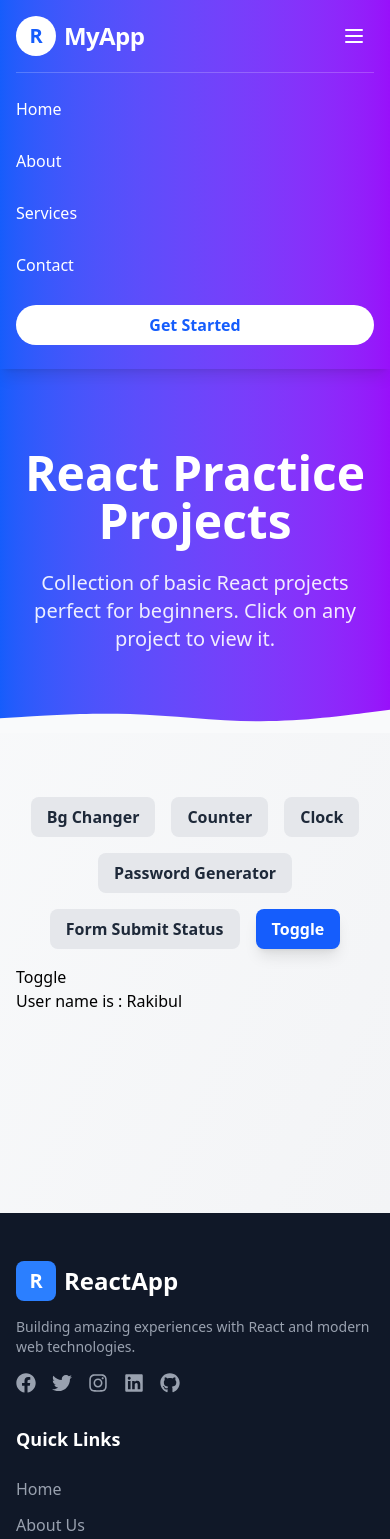
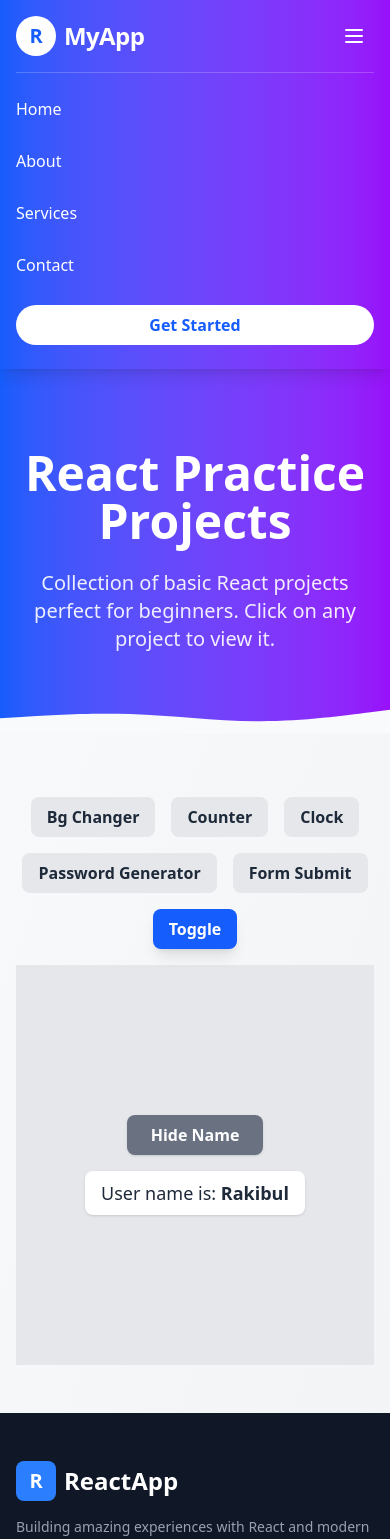
Before and after one commit to rakibul2242/learn_react, a React (Vite) app: page /projects/toggle in a window 390 px wide. Shown: the top 1539 px of the page. Built offline with nearby package versions, Linux system fonts and the light colour scheme.

Commit message:
refactor: update component styles and improve layout for better responsiveness

```diff
--- a/src/components/Projects/Clock.jsx
+++ b/src/components/Projects/Clock.jsx
@@ -9,7 +9,7 @@ function Clock() {
   }, []);
 
   return (
-    <div className="bg-black h-screen flex items-center justify-center p-6">
+    <div className="bg-black h-100 flex items-center justify-center p-6">
       <div className="text-center text-cyan-400 drop-shadow-lg">
         <div
           className="text-4xl font-mono font-extrabold tracking-widest bg-black border-4 border-cyan-400 rounded-lg px-10 py-6 select-none shadow-[0_0_30px_cyan] animate-pulse"
--- a/src/components/Projects/Counter.jsx
+++ b/src/components/Projects/Counter.jsx
@@ -2,7 +2,7 @@ import { useState } from "react";
 function Counter() {
   const [click, setClick] = useState(0);
   return (
-    <div className="bg-[cadetblue] p-12 h-screen">
+    <div className="bg-[cadetblue] h-100 p-12">
       <div className="w-4/5 m-auto text-center">
         <div className="">
           <h3 className="text-lg font-semibold">Count is : {click}</h3>
--- a/src/components/Projects/PasswordGenerator.jsx
+++ b/src/components/Projects/PasswordGenerator.jsx
@@ -35,7 +35,7 @@ function PasswordGenerator() {
     window.navigator.clipboard.writeText(password);
   };
   return (
-    <div className="bg-gray-900 h-screen w-full p-10 flex justify-center">
+    <div className="bg-gray-900 h-100 w-full p-10 flex justify-center flex-col items-center gap-6">
       <div className="bg-gray-700 rounded-md p-4 h-fit w-2/5">
         <div className="">
           <div className="rounded-lg flex justify-between items-center">
--- a/src/components/Projects/Projects.jsx
+++ b/src/components/Projects/Projects.jsx
@@ -68,14 +68,14 @@ function Projects() {
             Password Generator
           </NavLink>
           <NavLink
-            to="form-submit-status"
+            to="form-submit"
             className={({ isActive }) =>
               isActive
                 ? "bg-blue-600 text-white px-4 py-2 rounded-lg font-semibold shadow-lg"
                 : "bg-gray-200 text-gray-800 px-4 py-2 rounded-lg font-semibold hover:bg-gray-300 transition"
             }
           >
-            Form Submit Status
+            Form Submit
           </NavLink>
           <NavLink
             to="toggle"
--- a/src/components/Projects/Toggle.jsx
+++ b/src/components/Projects/Toggle.jsx
@@ -1,11 +1,24 @@
 import { useState } from "react";
+
 function Toggle() {
   const [display, setDisplay] = useState(true);
+
   return (
-    <div>
-      <button onClick={() => setDisplay(!display)}>Toggle</button>
-      {display ? <h3>User name is : Rakibul</h3> : null}
+    <div className="flex h-100 flex-col items-center justify-center bg-gray-200 p-6">
+      <button
+        onClick={() => setDisplay(!display)}
+        className="mb-4 px-6 py-2 bg-gray-500 text-white cursor-pointer font-semibold rounded-lg shadow hover:bg-gray-400 transition-colors"
+      >
+        {display ? "Hide Name" : "Show Name"}
+      </button>
+
+      {display && (
+        <h3 className="text-lg text-gray-800 font-medium bg-white px-4 py-2 rounded-lg shadow">
+          User name is: <span className="font-bold">Rakibul</span>
+        </h3>
+      )}
     </div>
   );
 }
+
 export default Toggle;
```
Also changed, not shown: src/main.jsx (+5 -2 lines).
